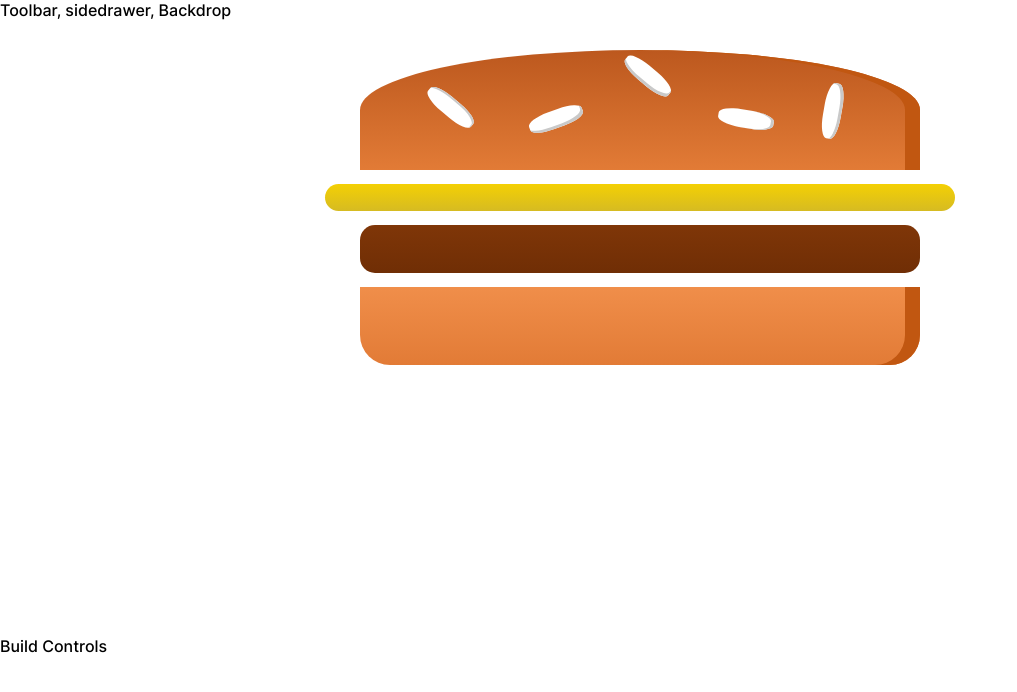
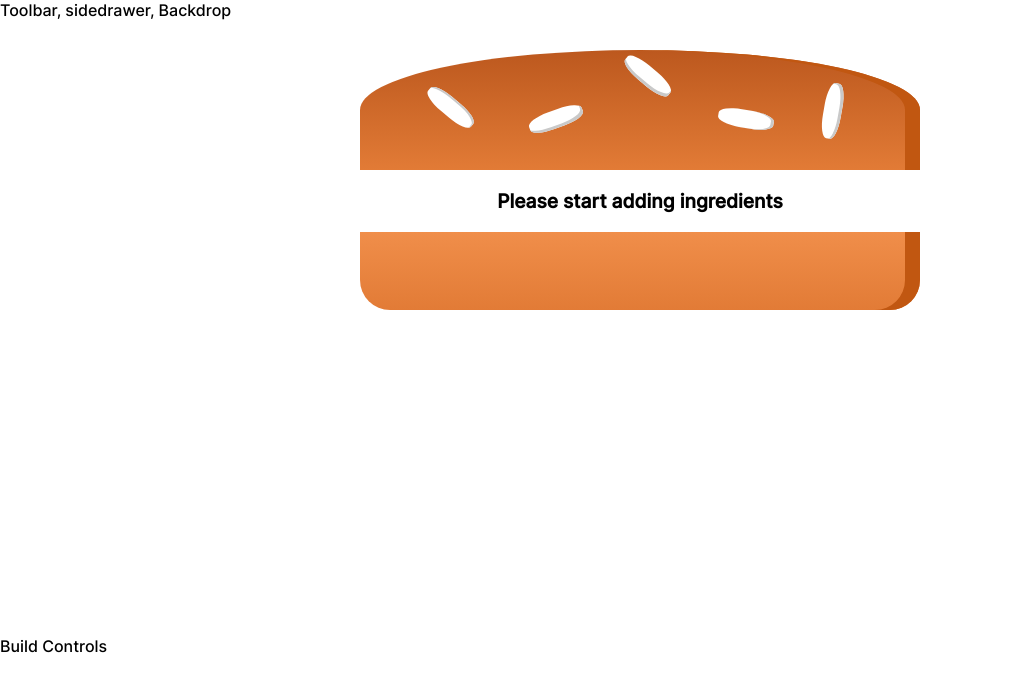
Before and after one commit to reynoldadade/burgerbuilder, a React (Create React App) app: page / in a window 1280 px wide. Shown: the top 692 px of the page, without its empty margins (0-1017 px from the left). Built offline with nearby package versions, Linux system fonts and the light colour scheme.

Commit message:
Adding Build Controls

```diff
--- /dev/null
+++ b/src/components/Burger/BuildControls/BuildControls.js
@@ -0,0 +1,4 @@
+import React from 'react';
+const buildControls = props => <div></div>;
+
+export default BuildControls;
--- a/src/components/Burger/Burger.js
+++ b/src/components/Burger/Burger.js
@@ -3,11 +3,26 @@
 import BurgerIngredient from './BurgerIngredient/BurgerIngredient';
 
 const burger = props => {
+  //changing the object to an array
+  let transformedIngredients = Object.keys(props.ingredients)
+    .map(igKey => {
+      return [...Array(props.ingredients[igKey])].map((_, i) => {
+        return <BurgerIngredient key={igKey + i} type={igKey} />;
+      });
+    })
+    .reduce((arr, el) => {
+      return arr.concat(el);
+    }, []);
+  //object to array completed
+  if (transformedIngredients.length === 0) {
+    transformedIngredients = <p>Please start adding ingredients</p>;
+  }
+
+  console.log(transformedIngredients);
   return (
     <div className={classes.Burger}>
       <BurgerIngredient type="bread-top" />
-      <BurgerIngredient type="cheese" />
-      <BurgerIngredient type="meat" />
+      {transformedIngredients}
       <BurgerIngredient type="bread-bottom" />
     </div>
   );
--- a/src/components/BurgerBuilder/BurgerBuilder.js
+++ b/src/components/BurgerBuilder/BurgerBuilder.js
@@ -3,10 +3,18 @@
 import Burger from '../../components/Burger/Burger';
 
 class BurgerBuilder extends Component {
+  state = {
+    ingredients: {
+      salad: 0,
+      bacon: 0,
+      cheese: 0,
+      meat: 0,
+    },
+  };
   render() {
     return (
       <Aux>
-        <Burger />
+        <Burger ingredients={this.state.ingredients} />
         <div>Build Controls</div>
       </Aux>
     );
```
Also changed, not shown: src/components/Burger/BuildControls/BuildControls.module.css (added, +10 -0 lines).
